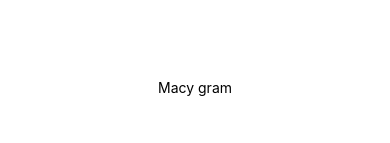
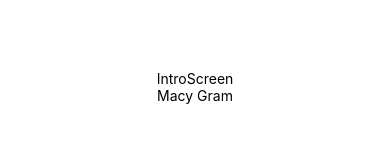
Before and after one commit to mitulsavani/macygram, a React Native app: screen / in a window 390 px wide. Shown: the part 335-478 px from the top of the page. Built offline with nearby package versions, Linux system fonts and the light colour scheme.

Commit message:
Added IntroScreen, now everone can pull it

```diff
--- a/App.js
+++ b/App.js
@@ -1,13 +1,32 @@
 import React from 'react';
 import { StyleSheet, Text, View } from 'react-native';
+import IntroScreen from './app/Screens/IntroScreen';
 
 export default class App extends React.Component {
+  constructor(props){
+    super(props);
+
+    this.state = {
+      screen: 'Intro'
+    }
+  }
+
+
   render() {
-    return (
-      <View style={styles.container}>
-        <Text>Macy gram</Text>
-      </View>
-    );
+
+    const {screen} = this.state
+
+    if(screen === 'Intro'){
+      return <IntroScreen/>
+    }
+    else
+    {
+      return (
+        <View style={styles.container}>
+          <Text>Open up App.js to start working on your app!</Text>
+        </View>
+      )
+    }
   }
 }
 
--- a/app/Screens/IntroScreen.js
+++ b/app/Screens/IntroScreen.js
@@ -0,0 +1,23 @@
+import React from 'react';
+import { StyleSheet, Text, View } from 'react-native';
+
+export default class IntroScreen extends React.Component {
+    render() {
+        return (
+            <View style={styles.container}>
+            <Text>IntroScreen</Text>
+            <Text>Macy Gram</Text>
+
+            </View>
+        );
+    }
+}
+
+const styles = StyleSheet.create({
+container: {
+    flex: 1,
+    backgroundColor: '#fff',
+    alignItems: 'center',
+    justifyContent: 'center',
+},
+});
```
